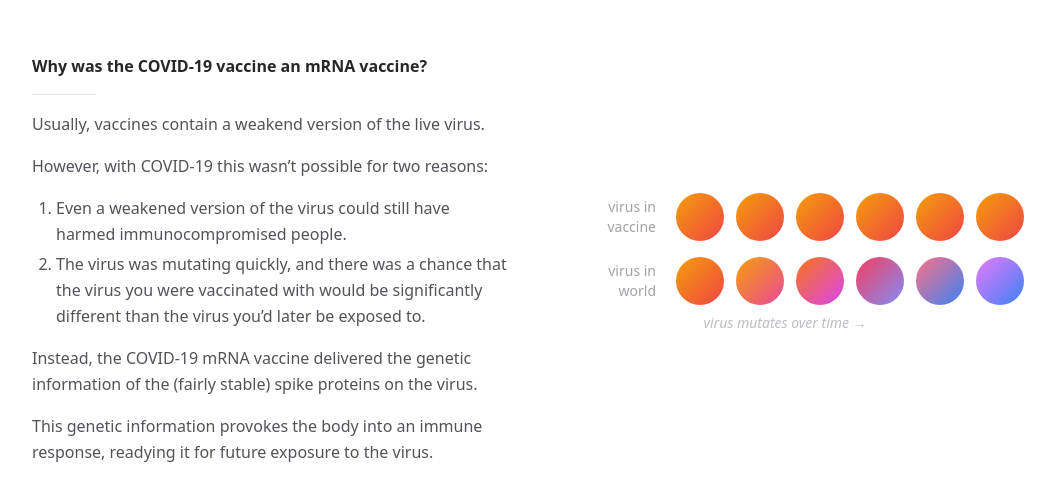
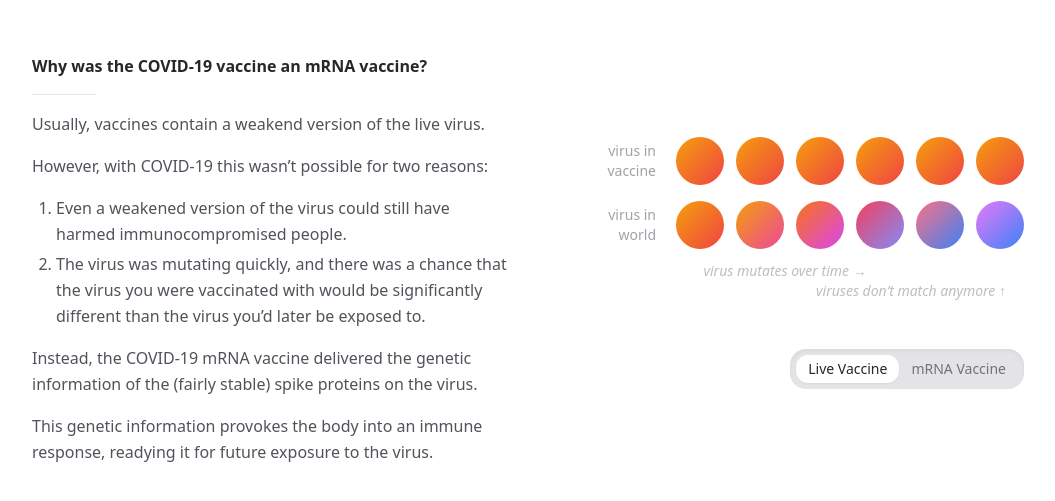
Before and after one commit to benborgers/big-bang, an Astro site: page /biology in a window 1280 px wide. Shown: the part 141-642 px from the top of the page, without its empty margins (112-1167 px from the left). Built offline with nearby package versions, Linux system fonts and the light colour scheme; Astro itself is replaced by a stand-in of ours; a web font is replaced by a local one.

Commit message:
Finish biology page

```diff
--- a/src/layouts/Layout.astro
+++ b/src/layouts/Layout.astro
@@ -12,7 +12,7 @@
     />
 
     <script src="https://unpkg.com/alpinejs@3" defer></script>
-    <style>
+    <style is:global>
       [x-cloak] {
         display: none !important;
       }
--- a/src/pages/biology.astro
+++ b/src/pages/biology.astro
@@ -5,7 +5,7 @@ import Explanation from "../components/Explanation.astro";
 
 <Layout>
   <Explanation>
-    <div slot="text">
+    <section slot="text">
       <div>
         <p class="font-semibold text-gray-800">
           Why was the COVID-19 vaccine an mRNA vaccine?
@@ -36,9 +36,9 @@ import Explanation from "../components/Explanation.astro";
           readying it for future exposure to the virus.
         </p>
       </div>
-    </div>
+    </section>
 
-    <div slot="demo">
+    <section slot="demo" x-data="{ selected: 1 }" x-cloak>
       <div class="mt-2 grid justify-items-end gap-y-4">
         <div
           class="grid grid-cols-[repeat(7,max-content)] items-center gap-x-3"
@@ -47,11 +47,14 @@ import Explanation from "../components/Explanation.astro";
             virus in<br />vaccine
           </p>
           {
-            new Array(6)
-              .fill(null)
-              .map(() => (
-                <div class="h-12 w-12 rounded-full bg-gradient-to-br from-amber-500 to-red-500" />
-              ))
+            new Array(6).fill(null).map(() => (
+              <div
+                class="rounded-full overflow-hidden outline-2 outline-dashed outline-offset-2 transition-all"
+                x-bind:class="{ 'outline-transparent': selected === 1, 'outline-red-600': selected === 2 }"
+              >
+                <div class="h-12 w-12 bg-gradient-to-br from-amber-500 to-red-500" />
+              </div>
+            ))
           }
         </div>
         <div
@@ -60,35 +63,68 @@ import Explanation from "../components/Explanation.astro";
           <p class="text-right text-sm font-medium text-gray-400 mr-2">
             virus in<br />world
           </p>
+          {
+            [
+              ["from-amber-500", "to-red-500"],
+              ["from-amber-500", "to-pink-500"],
+              ["from-orange-500", "to-fuchsia-500"],
+              ["from-rose-500", "to-indigo-400"],
+              ["from-rose-400", "to-blue-500"],
+              ["from-fuchsia-400", "to-blue-500"],
+            ].map(([from, to]) => (
+              <div
+                class="rounded-full overflow-hidden outline-2 outline-dashed outline-offset-2 transition-all"
+                x-bind:class="{ 'outline-transparent': selected === 1, 'outline-red-600': selected === 2 }"
+              >
+                <div class:list={["h-12 w-12 bg-gradient-to-br", from, to]} />
+              </div>
+            ))
+          }
+        </div>
+      </div>
+      <p class="mt-3 ml-24 italic text-gray-400/70 font-medium text-sm">
+        virus mutates over time &rarr;
+      </p>
+      <p
+        class="italic text-gray-400/70 font-medium text-sm text-right mr-[1.125rem]"
+      >
+        <span x-show="selected === 1">viruses don’t match anymore &uarr;</span>
+        <span x-show="selected === 2">spike proteins still similar &uarr;</span>
+      </p>
+
+      <div class="mt-12 flex items-center justify-between">
+        <div
+          class="flex items-center gap-2 transition-opacity"
+          x-bind:class="{ 'opacity-0': selected !== 2 }"
+        >
           <div
-            class="h-12 w-12 rounded-full bg-gradient-to-br from-amber-500 to-red-500"
+            class="h-10 w-10 rounded-full border-2 border-dashed border-red-600"
           >
           </div>
-          <div
-            class="h-12 w-12 rounded-full bg-gradient-to-br from-amber-500 to-pink-500"
+          <p class="italic text-gray-400/70 font-medium text-sm">
+            = spike proteins
+          </p>
+        </div>
+
+        <div
+          class="bg-gray-200 shadow-inner max-w-max flex items-center p-1.5 rounded-2xl"
+        >
+          <button
+            class="px-3 py-1 rounded-xl transition-colors font-medium text-sm"
+            x-bind:class="{ 'bg-white shadow-sm text-gray-800': selected === 1, 'text-gray-500': selected !== 1 }"
+            x-on:click="selected = 1"
           >
-          </div>
-          <div
-            class="h-12 w-12 rounded-full bg-gradient-to-br from-orange-500 to-fuchsia-500"
+            Live Vaccine
+          </button>
+          <button
+            class="px-3 py-1 rounded-xl transition-colors font-medium text-sm"
+            x-bind:class="{ 'bg-white shadow-sm text-gray-800': selected === 2, 'text-gray-500': selected !== 2 }"
+            x-on:click="selected = 2"
           >
-          </div>
-          <div
-            class="h-12 w-12 rounded-full bg-gradient-to-br from-rose-500 to-indigo-400"
-          >
-          </div>
-          <div
-            class="h-12 w-12 rounded-full bg-gradient-to-br from-rose-400 to-blue-500"
-          >
-          </div>
-          <div
-            class="h-12 w-12 rounded-full bg-gradient-to-br from-fuchsia-400 to-blue-500"
-          >
-          </div>
+            mRNA Vaccine
+          </button>
         </div>
       </div>
-      <p class="mt-2 ml-24 italic text-gray-400/70 font-medium text-sm">
-        virus mutates over time &rarr;
-      </p>
-    </div>
+    </section>
   </Explanation>
 </Layout>
```
